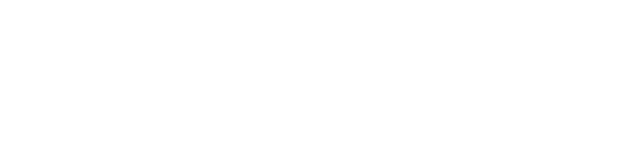
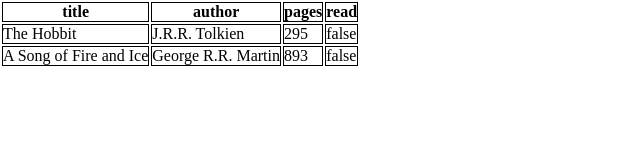
Before and after one commit to emday4prez/library, a plain HTML site: page index.html in a window 1280 px wide. Shown: the whole page, without its empty margins (0-640 px from the left). Drawn offline with Linux system fonts and the light colour scheme.

Commit message:
displaying table

```diff
--- a/index.html
+++ b/index.html
@@ -4,11 +4,25 @@
  <meta charset="UTF-8">
  <meta http-equiv="X-UA-Compatible" content="IE=edge">
  <meta name="viewport" content="width=device-width, initial-scale=1.0">
+ <script src="script.js" defer></script>
+ <link rel="stylesheet" href="style.css">
  <title>Document</title>
 </head>
 <body>
 
 
- <script src="script.js"></script>
+
+ <div id="books-table">
+  <table id="di-library">
+   <tr>
+    <th>title</th>
+    <th>author</th>
+    <th>pages</th>
+    <th>read</th>
+   </tr>
+  </table>
+ </div>
+
+
 </body>
 </html>
--- a/script.js
+++ b/script.js
@@ -1,4 +1,4 @@
-let myLibrary = []
+
 
 function Book(title, author, pages, read){
  this.title = title
@@ -12,8 +12,31 @@
 }
 
 const theHobbit = new Book('The Hobbit', 'J.R.R. Tolkien', 295, false)
-
+const fireAndIce = new Book('A Song of Fire and Ice', 'George R.R. Martin', 893, false)
 function addBookToLibrary(){
  newBook = new Book(title, authors, pages, read)
  myLibrary.push(newBook)
 }
+
+let myLibrary = [theHobbit, fireAndIce]
+let table = document.getElementById('di-library');
+
+const displayData = (array) => {
+ array.forEach(item => {
+ let tr = document.createElement('tr');
+
+ Object.entries(item).forEach(value => {
+  const [key, val] = value
+
+  if(typeof val !== 'function'){
+   let td = document.createElement('td');
+   td.innerText = val
+   tr.appendChild(td);
+  }
+
+ });
+ table.appendChild(tr);
+})
+}
+
+displayData(myLibrary);
--- a/style.css
+++ b/style.css
@@ -3,3 +3,8 @@
  margin: 0;
  padding: 0;
 }
+
+td,
+th {
+ border: 1px solid black;
+}
```
